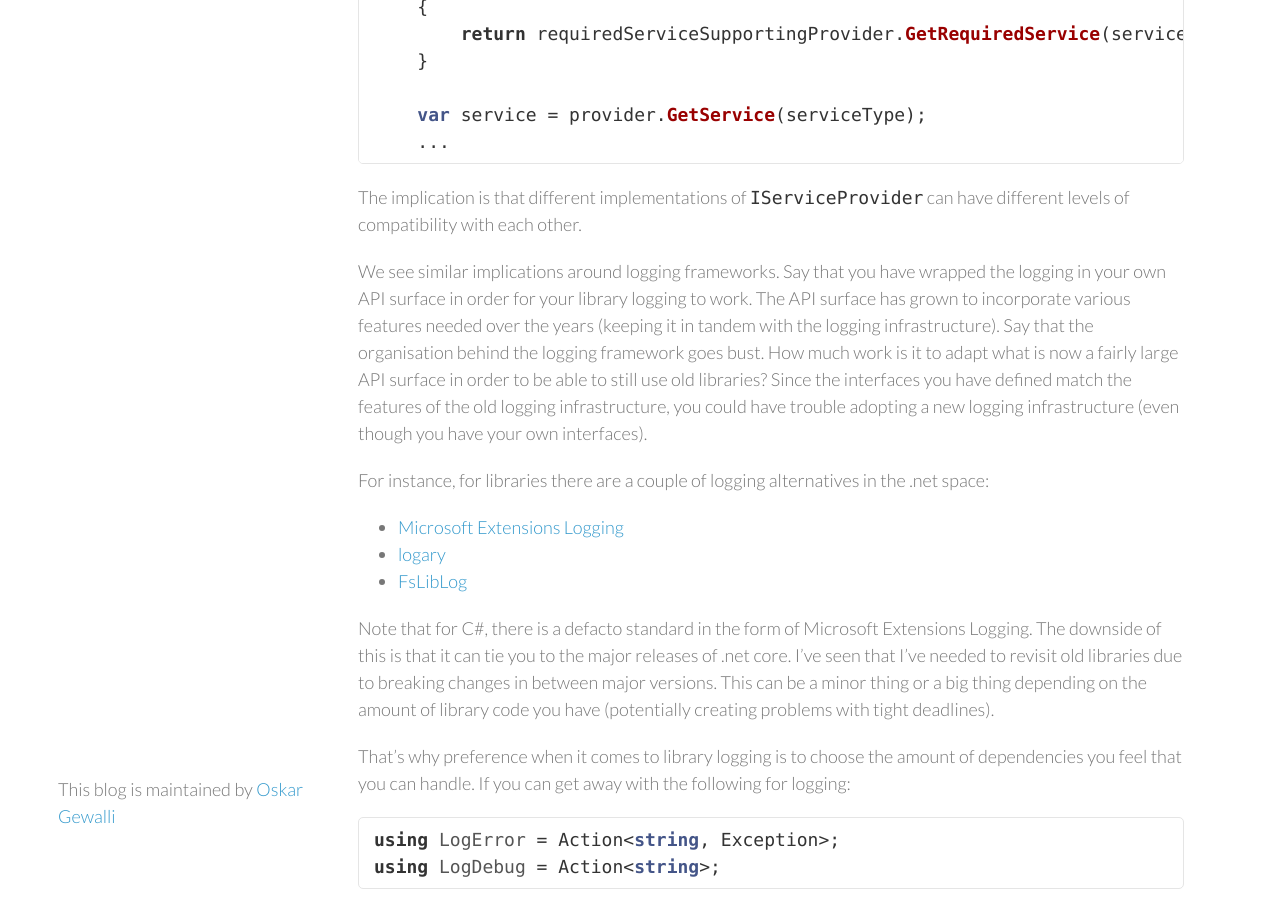
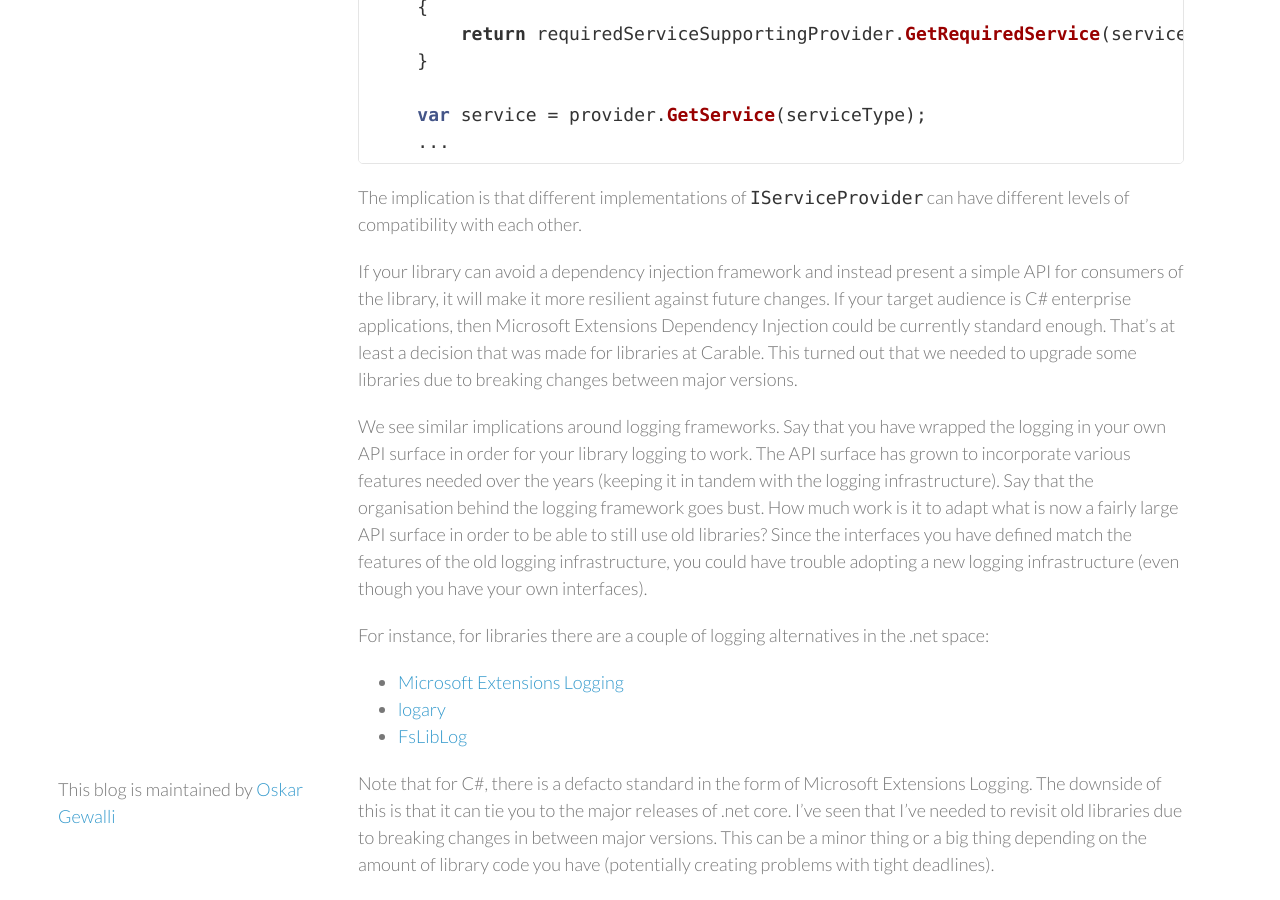
Before and after one commit to wallymathieu/assertfail, a Jekyll site: the page built from _posts/2020-05-28-Implicit-versus-explicit-dependencies.md, in a window 1280 px wide and 900 px high, scrolled down 2015 px. Built offline with Jekyll 4.4.1, drawn with Linux system fonts in a browser that asks for light colours; nearby versions of some CDN libraries.

Commit message:
Avoid dependency injection?

```diff
--- a/_posts/2020-05-28-Implicit-versus-explicit-dependencies.md
+++ b/_posts/2020-05-28-Implicit-versus-explicit-dependencies.md
@@ -74,6 +74,8 @@ public static object GetRequiredService(this IServiceProvider provider, Type ser
 
 The implication is that different implementations of `IServiceProvider` can have different levels of compatibility with each other.
 
+If your library can avoid a dependency injection framework and instead present a simple API for consumers of the library, it will make it more resilient against future changes. If your target audience is C# enterprise applications, then Microsoft Extensions Dependency Injection could be currently standard enough. That's at least a decision that was made for libraries at Carable. This turned out that we needed to upgrade some libraries due to breaking changes between major versions.
+
 We see similar implications around logging frameworks. Say that you have wrapped the logging in your own API surface in order for your library logging to work. The API surface has grown to incorporate various features needed over the years (keeping it in tandem with the logging infrastructure). Say that the organisation behind the logging framework goes bust. How much work is it to adapt what is now a fairly large API surface in order to be able to still use old libraries? Since the interfaces you have defined match the features of the old logging infrastructure, you could have trouble adopting a new logging infrastructure (even though you have your own interfaces).
 
 For instance, for libraries there are a couple of logging alternatives in the .net space:
```
